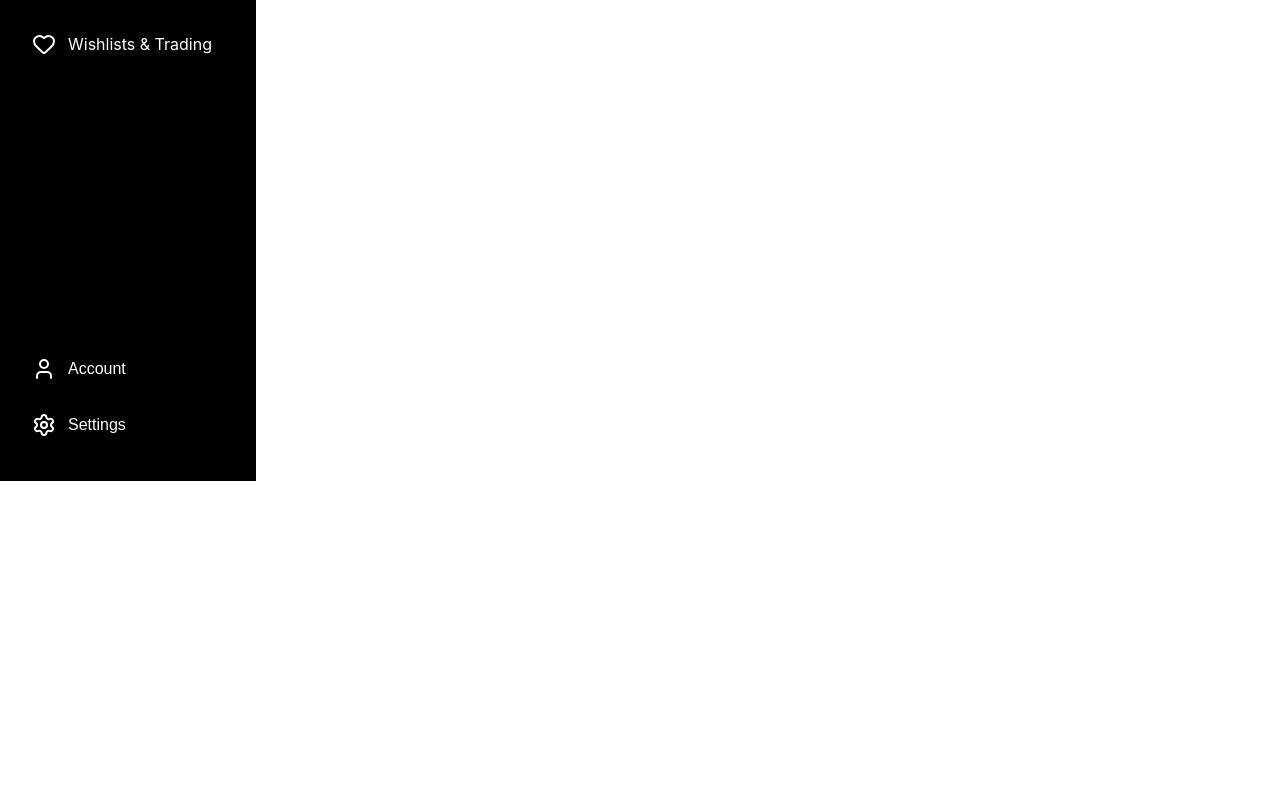
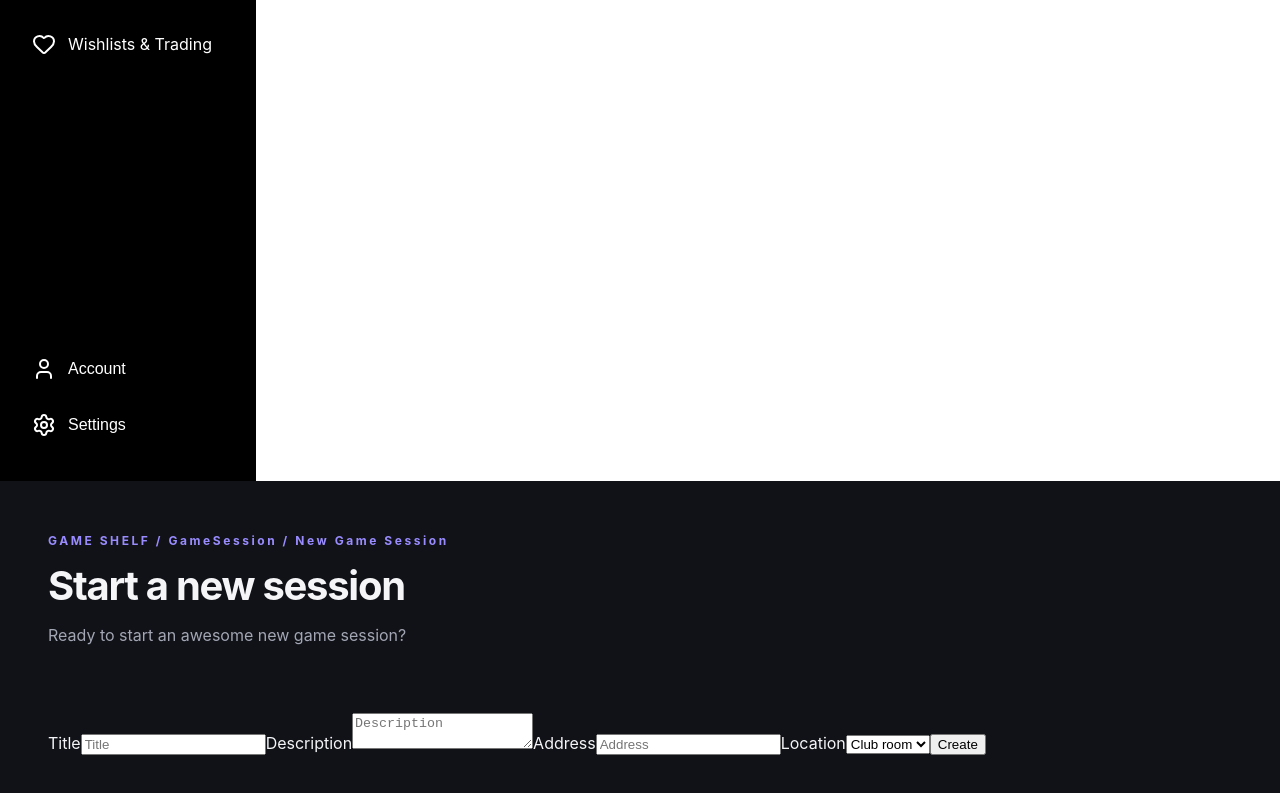
Before and after one commit to Kschoenaker/Game-Shelf-Groep6, a React (Vite) app in the folder my-project/: page /game-sessions/create in a window 1280 px wide. Shown: the part 319-1112 px from the top of the page. Before the commit the page ends 800 px from the top, so only its background shows below. Built offline with nearby package versions, Linux system fonts and the light colour scheme.

Commit message:
Revert "bugs game session"
This reverts commit 6e6f917463a6365741112c466901e43171f3e064.

```diff
--- a/my-project/src/components/GameSession/SessionForm.tsx
+++ b/my-project/src/components/GameSession/SessionForm.tsx
@@ -1,12 +1,81 @@
-export function SessionForm()
-{
-    return(
-        <div>
-            <p className="session">Title</p>
 
-            <p> Description</p>
+import { useForm } from "react-hook-form";
+import type {
+  GameSession,
+  SessionPlace,
+} from "../../types/GameSessionTypes/indexGameSession";
 
+type SessionFormValues = {
+  title: string;
+  description: string;
+  address: string;
+  place: SessionPlace;
+};
 
-        </div>
-    );
+type SessionFormProps = {
+  onCreate: (data: SessionFormValues) => void;
 };
+
+export default function SessionForm({ onCreate }: SessionFormProps) {
+  const {
+    register,
+    handleSubmit,
+    formState: { errors },
+  } = useForm<SessionFormValues>({
+    defaultValues: {
+      title: "",
+      description: "",
+      address: "",
+      place: "club_room",
+    },
+  });
+
+  function submitForm(data: SessionFormValues) {
+    onCreate(data);
+  }
+
+  return (
+    <form
+      className="formSection"
+      onSubmit={handleSubmit(submitForm)}
+    >
+      <label htmlFor="title">Title</label>
+      <input
+        id="title"
+        {...register("title", {
+          required: "Title is required",
+        })}
+        placeholder="Title"
+      />
+      {errors.title && <p>{errors.title.message}</p>}
+
+      <label htmlFor="description">Description</label>
+      <textarea
+        id="description"
+        {...register("description", {
+          required: "Description is required",
+        })}
+        placeholder="Description"
+      />
+      {errors.description && <p>{errors.description.message}</p>}
+
+      <label htmlFor="address">Address</label>
+      <input
+        id="address"
+        {...register("address", {
+          required: "Address is required",
+        })}
+        placeholder="Address"
+      />
+      {errors.address && <p>{errors.address.message}</p>}
+
+      <label htmlFor="place">Location</label>
+      <select id="place" {...register("place")}>
+        <option value="club_room">Club room</option>
+        <option value="home">Home</option>
+      </select>
+
+      <button type="submit">Create</button>
+    </form>
+  );
+}
--- a/my-project/src/pages/GameSessionPages/CreateGameSessions.tsx
+++ b/my-project/src/pages/GameSessionPages/CreateGameSessions.tsx
@@ -1,8 +1,34 @@
 
-import {SessionForm} from "../../components/GameSession/SessionForm";
+import SessionForm from "../../components/GameSession/SessionForm";
 
 export default function CreateGameSession() {
   return (
-    <></>
+    <main className="session-page">
+      <header className="session-header">
+        <div>
+          <span className="session-eyebrow">
+            GAME SHELF / GameSession / New Game Session
+          </span>
+
+          <h1>Start a new session</h1>
+
+          <p className="session-subtitle">
+            Ready to start an awesome new game session?
+          </p>
+        </div>
+      </header>
+
+      <section>
+        <SessionForm
+          onCreate={(data) => {
+            console.log("New game session:", data);
+          }}
+        />
+      </section>
+
+      <footer>
+        {/* Eventuele footerinhoud */}
+      </footer>
+    </main>
   );
 }
--- a/my-project/src/pages/GameSessionPages/GameSessionStart.tsx
+++ b/my-project/src/pages/GameSessionPages/GameSessionStart.tsx
@@ -1,4 +1,4 @@
-import { Link } from "react-router";
+import { Link } from "react-router-dom";
 import "./GameSessionStart.css";
 
 // alle inhoudelijke lijsten
--- a/my-project/src/pages/GameSessionPages/ManageMySession.tsx
+++ b/my-project/src/pages/GameSessionPages/ManageMySession.tsx
@@ -1,4 +1,4 @@
-import { Link } from "react-router";
+import { Link } from "react-router-dom";
 
 // alle inhoudelijke lijsten
 ;
--- a/my-project/src/pages/GameSessionPages/MySessionSignUps.tsx
+++ b/my-project/src/pages/GameSessionPages/MySessionSignUps.tsx
@@ -1,4 +1,4 @@
-import { Link } from "react-router";
+import { Link } from "react-router-dom";
 
 // alle inhoudelijke lijsten
 ;
--- a/my-project/src/pages/GameSessionPages/NewGameSessionSignUp.tsx
+++ b/my-project/src/pages/GameSessionPages/NewGameSessionSignUp.tsx
@@ -1,4 +1,4 @@
-import { Link } from "react-router";
+import { Link } from "react-router-dom";
 
 // alle inhoudelijke lijsten
 ;
```
